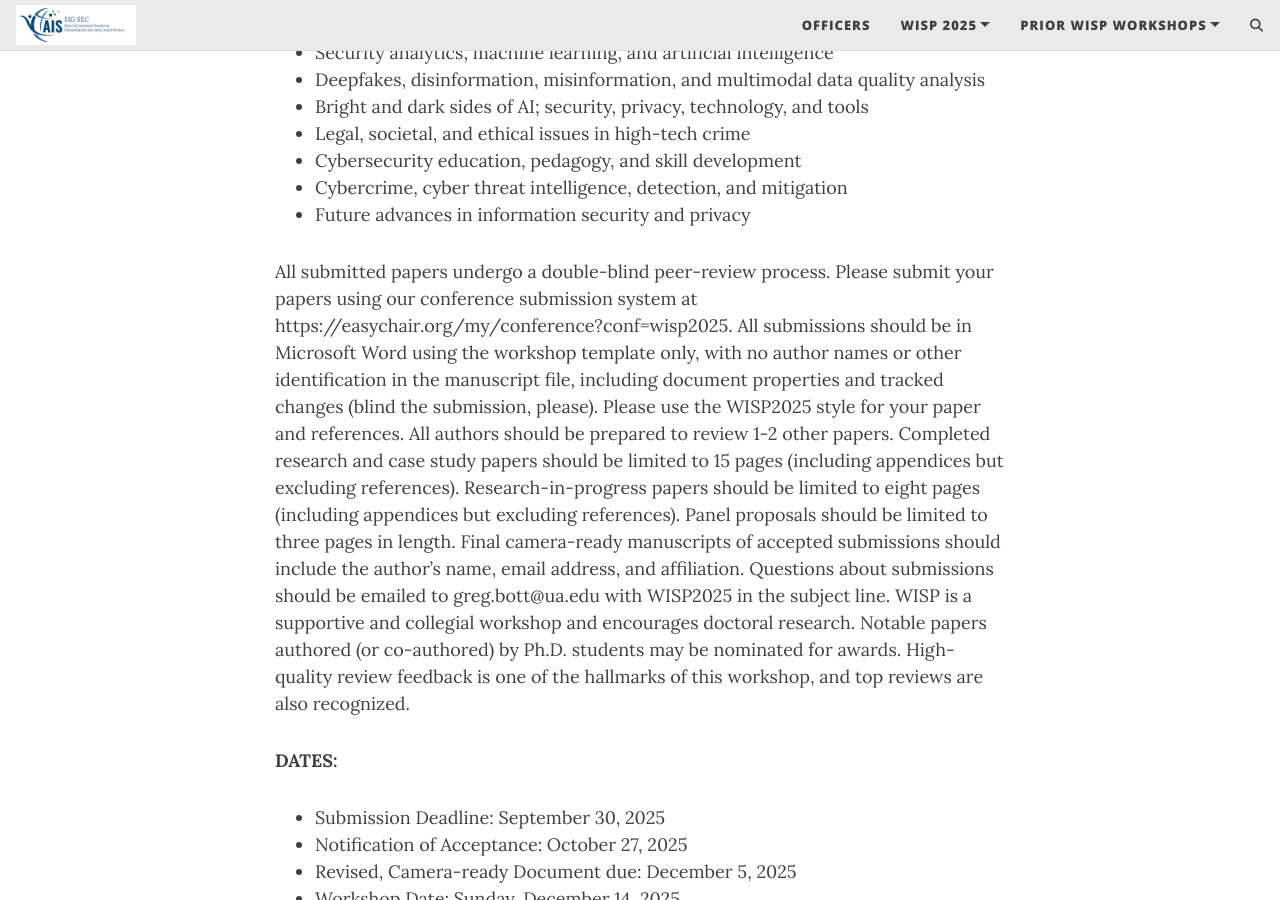
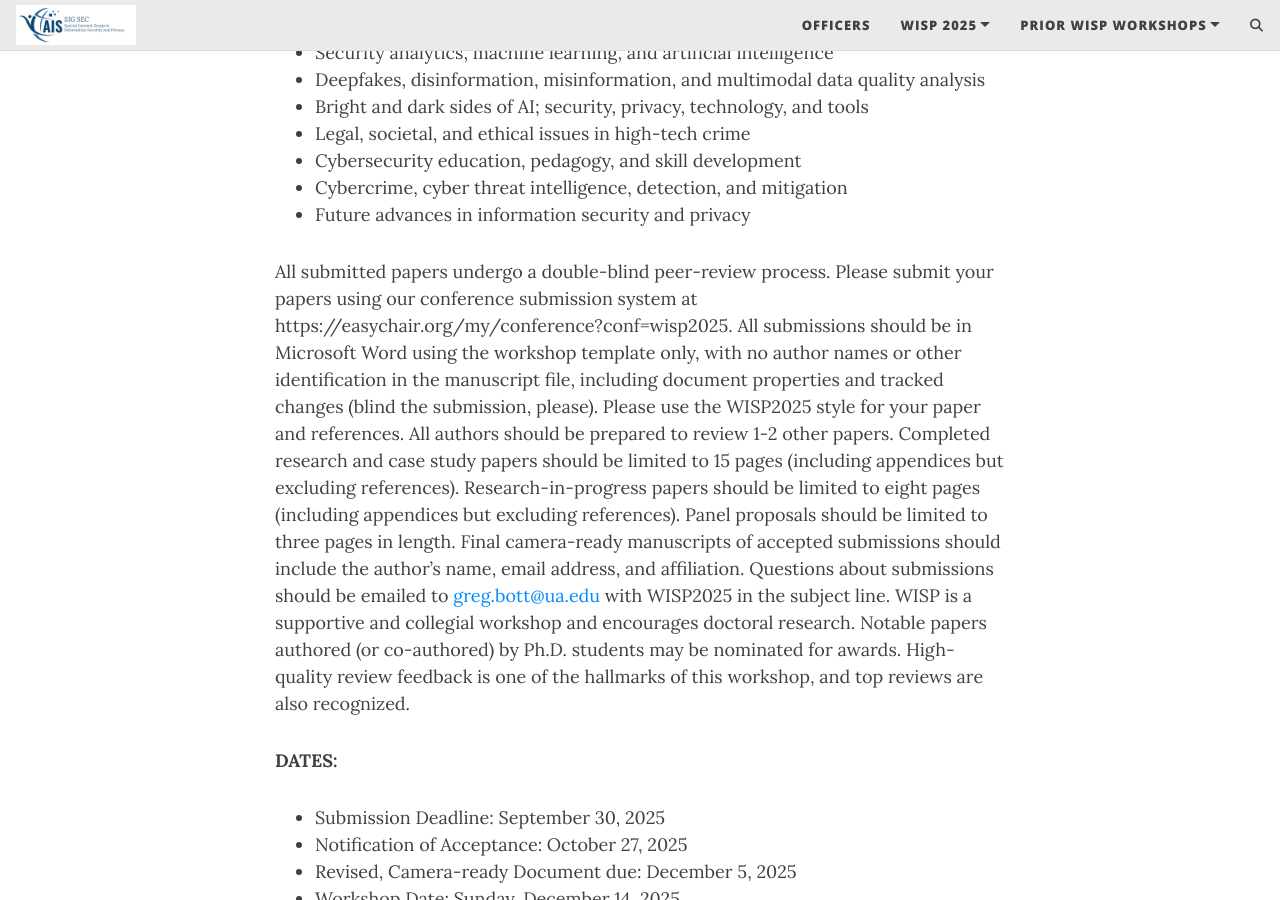
Before and after one commit to ais-sigsec/ais-sigsec.github.io, a Jekyll site: the page built from _posts/2025-09-04-wisp-2025.md, in a window 1280 px wide and 900 px high, scrolled down 1315 px. Built offline with Jekyll 4.4.1, drawn with Linux system fonts in a browser that asks for light colours; comment, search, counter and statistics services are not loaded; part of the change alters nothing that is shown.

```diff
--- a/_posts/2025-09-04-wisp-2025.md
+++ b/_posts/2025-09-04-wisp-2025.md
@@ -33,7 +33,7 @@ The AIS Special Interest Group on Information Security and Privacy (SIGSEC) is p
 - Cybercrime, cyber threat intelligence, detection, and mitigation
 - Future advances in information security and privacy
 
-All submitted papers undergo a double-blind peer-review process. Please submit your papers using our conference submission system at https://easychair.org/my/conference?conf=wisp2025. All submissions should be in Microsoft Word using the workshop template only, with no author names or other identification in the manuscript file, including document properties and tracked changes (blind the submission, please). Please use the WISP2025 style for your paper and references. All authors should be prepared to review 1-2 other papers. Completed research and case study papers should be limited to 15 pages (including appendices but excluding references). Research-in-progress papers should be limited to eight pages (including appendices but excluding references). Panel proposals should be limited to three pages in length. Final camera-ready manuscripts of accepted submissions should include the author's name, email address, and affiliation. Questions about submissions should be emailed to greg.bott@ua.edu with WISP2025 in the subject line. WISP is a supportive and collegial workshop and encourages doctoral research. Notable papers authored (or co-authored) by Ph.D. students may be nominated for awards. High-quality review feedback is one of the hallmarks of this workshop, and top reviews are also recognized.
+All submitted papers undergo a double-blind peer-review process. Please submit your papers using our conference submission system at https://easychair.org/my/conference?conf=wisp2025. All submissions should be in Microsoft Word using the workshop template only, with no author names or other identification in the manuscript file, including document properties and tracked changes (blind the submission, please). Please use the WISP2025 style for your paper and references. All authors should be prepared to review 1-2 other papers. Completed research and case study papers should be limited to 15 pages (including appendices but excluding references). Research-in-progress papers should be limited to eight pages (including appendices but excluding references). Panel proposals should be limited to three pages in length. Final camera-ready manuscripts of accepted submissions should include the author's name, email address, and affiliation. Questions about submissions should be emailed to <greg.bott@ua.edu> with WISP2025 in the subject line. WISP is a supportive and collegial workshop and encourages doctoral research. Notable papers authored (or co-authored) by Ph.D. students may be nominated for awards. High-quality review feedback is one of the hallmarks of this workshop, and top reviews are also recognized.
 
 **DATES:**
 
```
